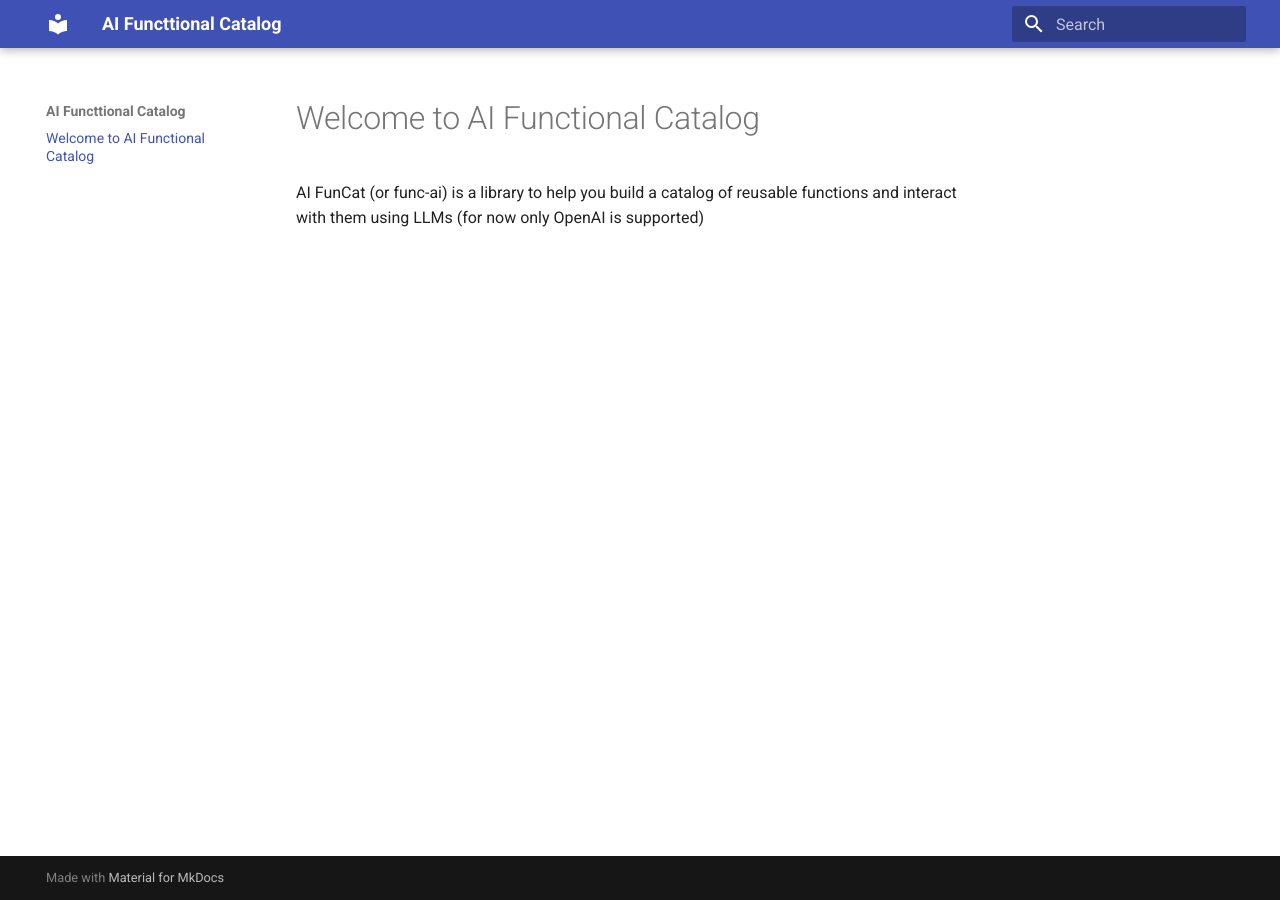
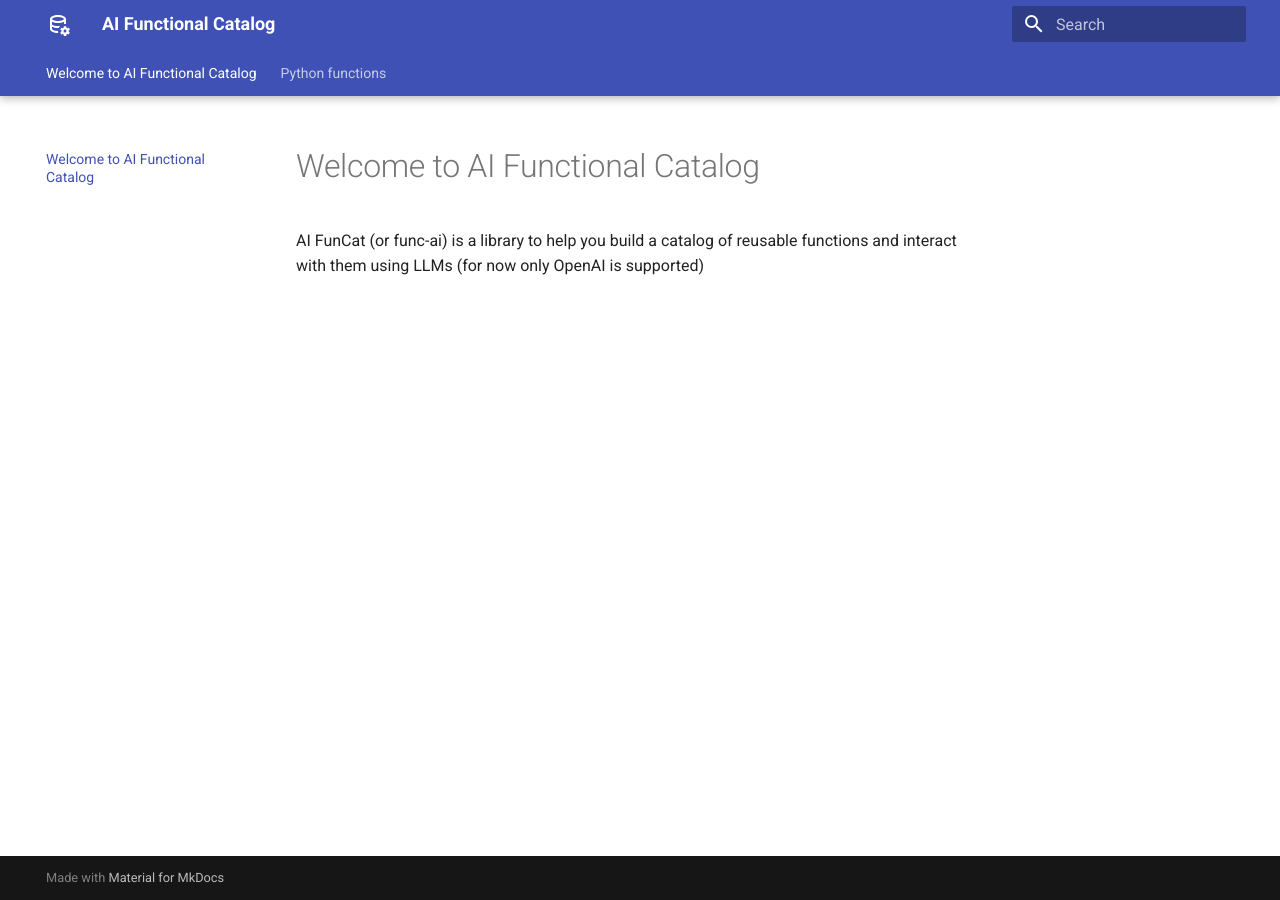
Before and after one commit to amikos-tech/func-ai, an MkDocs documentation site: the page built from docs/index.md, in a window 1280 px wide. Built offline with MkDocs 1.6.1 and Material for MkDocs 9.7.7, drawn with Linux system fonts in a browser that asks for light colours.

Commit message:
chore: Added an article on Python function calling
Refs: #14

```diff
--- a/mkdocs.yml
+++ b/mkdocs.yml
@@ -1,3 +1,39 @@
-site_name: AI Functtional Catalog
+site_name: AI Functional Catalog
+extra:
+  homepage: https://amikos.tech
 theme:
   name: material
+  icon:
+    logo: material/database-cog-outline
+  features:
+    - navigation.instant
+    - navigation.tracking
+    - navigation.tabs
+    - navigation.tabs.sticky
+    - toc.follow
+    - navigation.top
+    - search.suggest
+    - search.highlight
+    - search.share
+markdown_extensions:
+  - admonition
+  - pymdownx.details
+  - pymdownx.superfences:
+      custom_fences:
+        - name: mermaid
+          class: mermaid
+          format: !!python/name:pymdownx.superfences.fence_code_format
+  - pymdownx.highlight:
+      anchor_linenums: true
+      line_spans: __span
+      pygments_lang_class: true
+  - pymdownx.inlinehilite
+  - pymdownx.snippets
+  - attr_list
+  - pymdownx.emoji:
+      emoji_index: !!python/name:materialx.emoji.twemoji
+      emoji_generator: !!python/name:materialx.emoji.to_svg
+repo_name: amikos-tech/func-ai
+plugins:
+  - search:
+      lang: en
```
Also changed, not shown: docs/python-functions/python-function-calling.md (added, +194 -0 lines).
